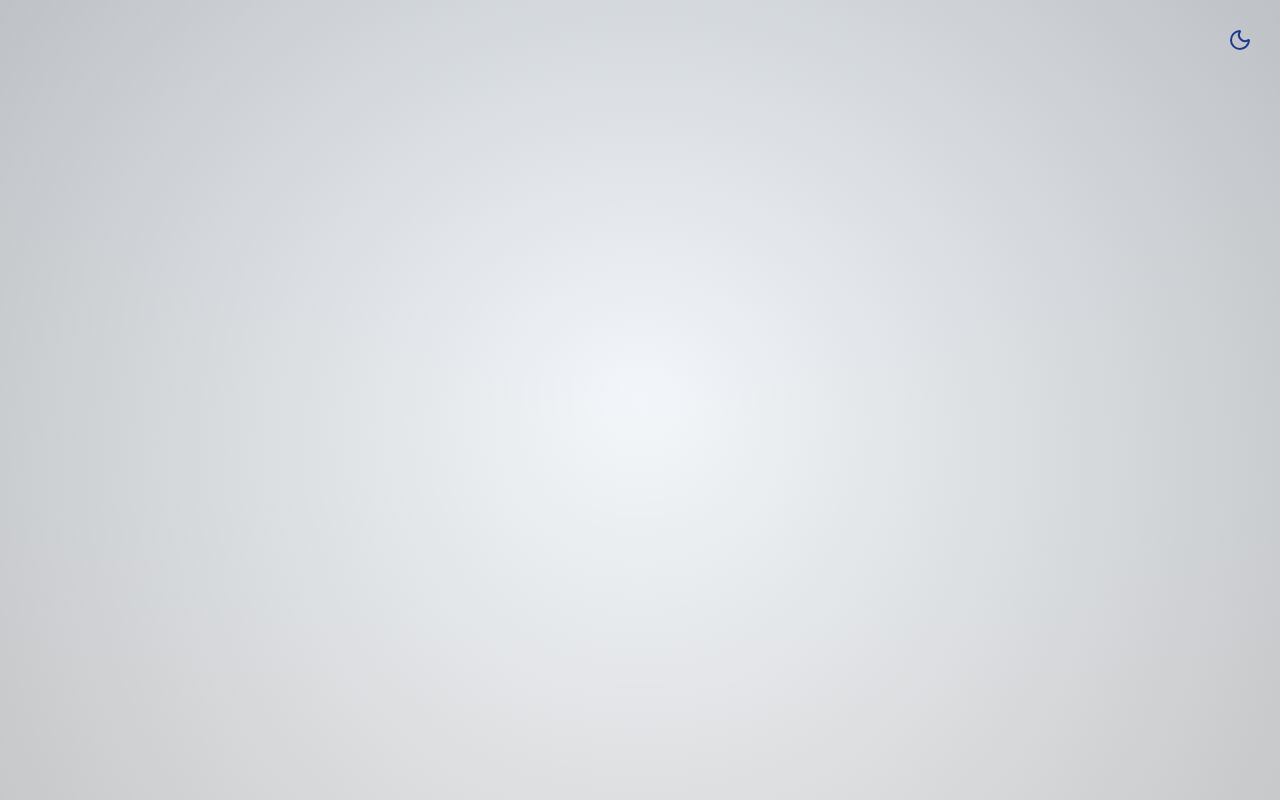
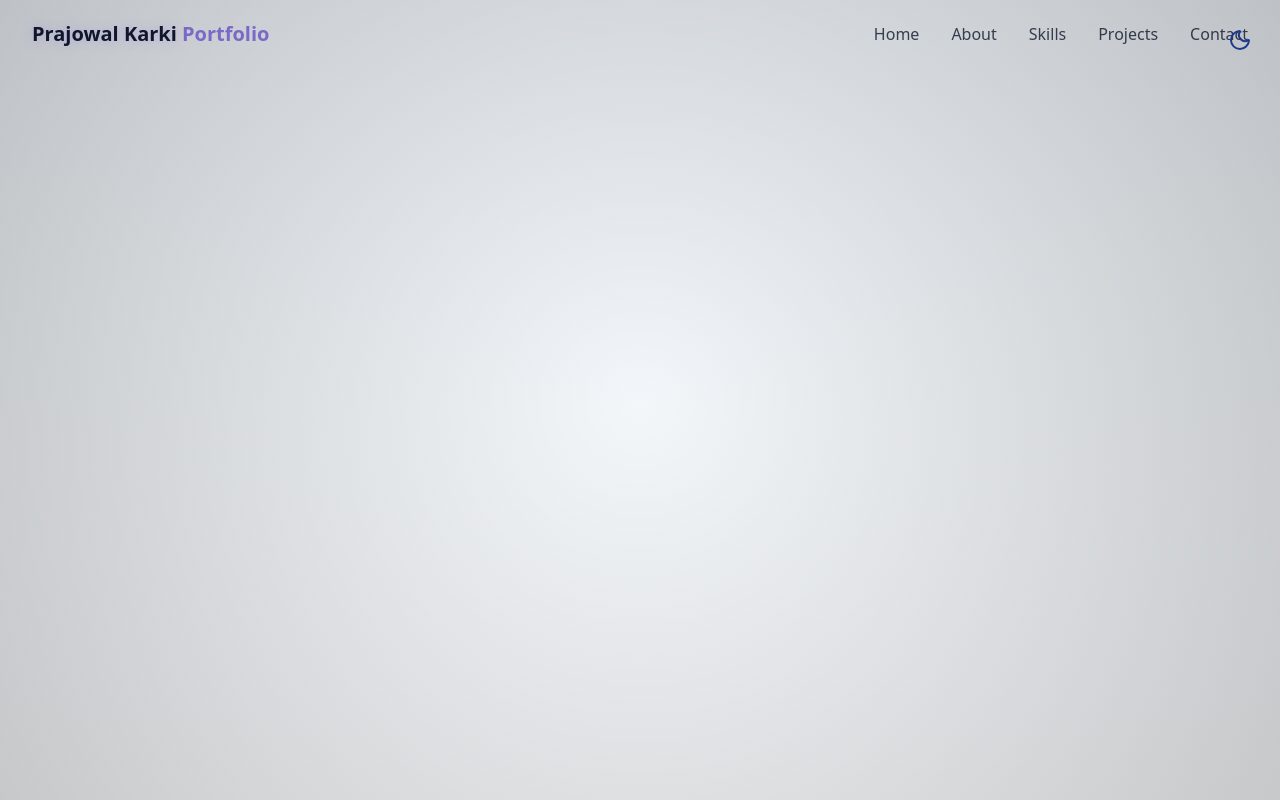
Before and after one commit to prajwolk09/PortfolioWebsite-React, a React (Vite) app: page / in a window 1280 px wide. Built offline with nearby package versions, Linux system fonts and the light colour scheme.

Commit message:
added navbar

```diff
--- /dev/null
+++ b/src/components/Navbar.jsx
@@ -0,0 +1,92 @@
+import { useState } from "react";
+import { cn } from "../lib/utils";
+import { useEffect } from "react";
+import { Menu, X } from "lucide-react";
+
+const navItems = [
+  { name: "Home", href: "#hero" },
+  { name: "About", href: "#about" },
+  { name: "Skills", href: "#skills" },
+  { name: "Projects", href: "#projects" },
+  { name: "Contact", href: "#contact" },
+];
+
+export const Navbar = () => {
+  const [isScrolled, setIsScrolled] = useState(false);
+  const [isMenuOpen, setIsMenuOpen] = useState(false);
+
+  useEffect(() => {
+    const handleScroll = () => {
+      setIsScrolled(window.screenY > 10);
+    };
+
+    window.addEventListener("scroll", handleScroll);
+    return () => window.removeEventListener("scroll", handleScroll);
+  }, []);
+  return (
+    <nav
+      className={cn(
+        "fixed w-full z-40 transition-all duration-300",
+        isScrolled ? "py-3 bg-background/80 backdrop-blur-md shadow-xs" : "py-5"
+      )}
+    >
+      <div className="container flex items-center justify-between">
+        <a
+          className="text-xl font-bold text-primary flex items-center"
+          href="#hero"
+        >
+          <span className="relative z-10">
+            <span className="text-glow text-foreground"> Prajowal Karki </span>{" "}
+            Portfolio
+          </span>
+        </a>
+
+        {/* desktop nav */}
+        <div className="hidden md:flex space-x-8">
+          {navItems.map((item, key) => (
+            <a
+              key={key}
+              href={item.href}
+              className="text-foreground/80 hover:text-primary transition-colors duration-300"
+            >
+              {item.name}
+            </a>
+          ))}
+        </div>
+
+        {/* mobile nav */}
+
+        <button
+          onClick={() => setIsMenuOpen((prev) => !prev)}
+          className="md:hidden p-2 text-foreground z-50"
+          aria-label={isMenuOpen ? "Close Menu" : "Open Menu"}
+        >
+          {isMenuOpen ? <X size={24} /> : <Menu size={24} />}{" "}
+        </button>
+
+        <div
+          className={cn(
+            "fixed inset-0 bg-background/95 backdroup-blur-md z-40 flex flex-col items-center justify-center",
+            "transition-all duration-300 md:hidden",
+            isMenuOpen
+              ? "opacity-100 pointer-events-auto"
+              : "opacity-0 pointer-events-none"
+          )}
+        >
+          <div className="flex flex-col space-y-8 text-xl">
+            {navItems.map((item, key) => (
+              <a
+                key={key}
+                href={item.href}
+                className="text-foreground/80 hover:text-primary transition-colors duration-300"
+                onClick={() => setIsMenuOpen(false)}
+              >
+                {item.name}
+              </a>
+            ))}
+          </div>
+        </div>
+      </div>
+    </nav>
+  );
+};
--- a/src/components/ThemeToggle.jsx
+++ b/src/components/ThemeToggle.jsx
@@ -1,9 +1,9 @@
 import { Moon, Sun } from "lucide-react";
-import React, { useState, useEffect } from "react";
-import { cn } from "../lib/utils";
+import { useEffect, useState } from "react";
+import { cn } from "@/lib/utils";
 
 export const ThemeToggle = () => {
-  const [isDarkMode, setIsDarkMode] = useState(false);
+  const [isDarkMode, setIsDarkMode] = useState(true);
 
   useEffect(() => {
     const storedTheme = localStorage.getItem("theme");
@@ -29,10 +29,13 @@ export const ThemeToggle = () => {
   };
 
   return (
-    <button onClick={toggleTheme} className={cn("fixed max-sm:hidden top-5 right-5 z-50 p-2 rounded-full transition-colors duration-300",
-        "focus:outline-hidden"
-    )}>
-      {" "}
+    <button
+      onClick={toggleTheme}
+      className={cn(
+        "fixed max-sm:hidden top-5 right-5 z-50 p-2 rounded-full transition-colors duration-300",
+        "focus:outlin-hidden"
+      )}
+    >
       {isDarkMode ? (
         <Sun className="h-6 w-6 text-yellow-300" />
       ) : (
--- a/src/pages/Home.jsx
+++ b/src/pages/Home.jsx
@@ -1,3 +1,4 @@
+import { Navbar } from "../components/Navbar";
 import { NoiseBackground } from "../components/NoiseBackground";
 import { ThemeToggle } from "../components/ThemeToggle";
 
@@ -9,6 +10,7 @@ export const Home = () => {
       {/* Background Effect */}
       <NoiseBackground />
       {/* Navbar */}
+      {<Navbar />}
       {/* Main Content */}
       {/* Footer */}
     </div>
```
